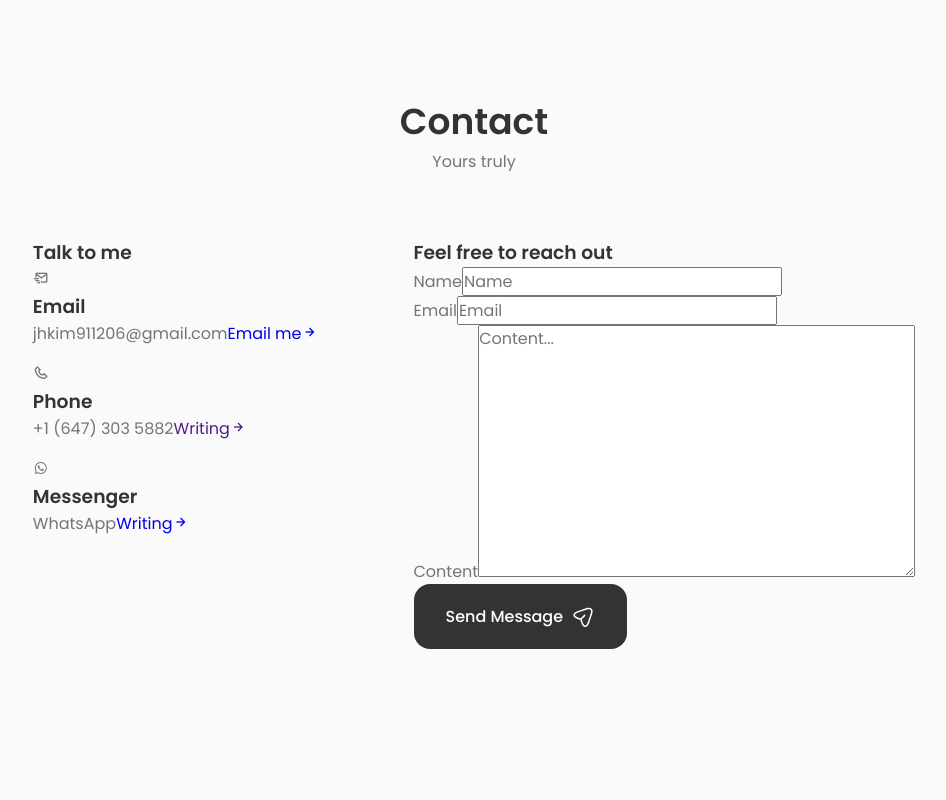
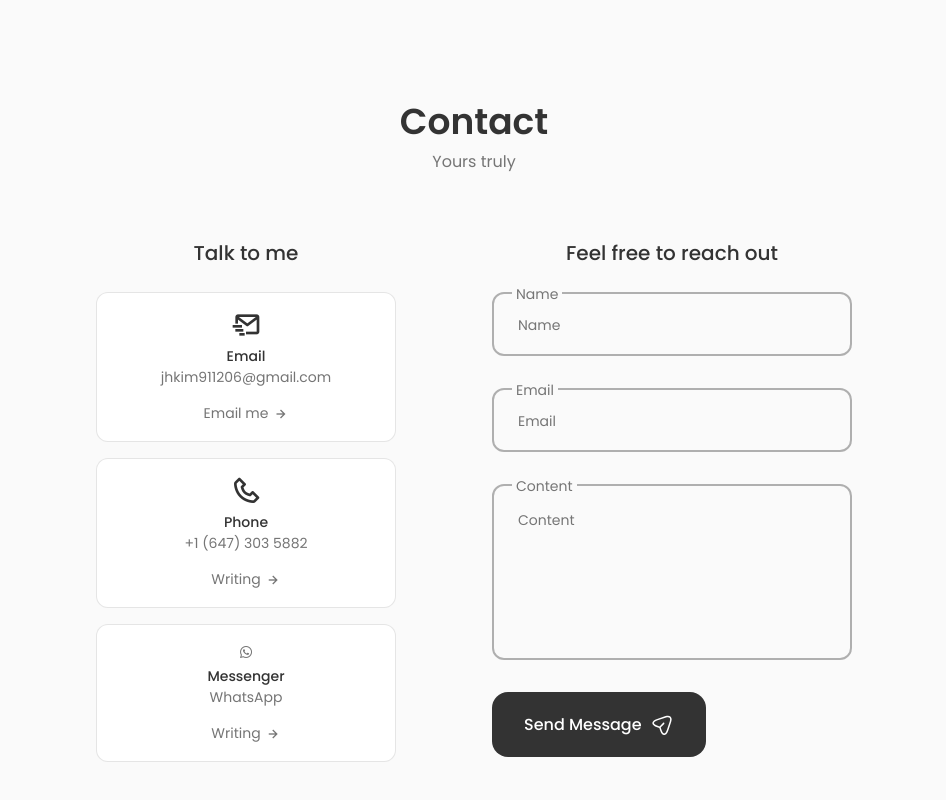
Before and after one commit to junghyun-josh-kim/portfolio-junghyun, a React (Create React App) app: page / in a window 1280 px wide. Shown: the part 3856-4656 px from the top of the page, without its empty margins (166-1112 px from the left). Before the commit the page ends 4585 px from the top, so only its background shows below. Built offline with nearby package versions, Linux system fonts and the light colour scheme.

Commit message:
Contact: CSS responsive

```diff
--- a/src/components/contact/Contact.jsx
+++ b/src/components/contact/Contact.jsx
@@ -78,14 +78,14 @@
               />
             </div>
 
-            <div className='contact__form-div'>
+            <div className='contact__form-div contact__form-area'>
               <label className='contact__form-tag'>Content</label>
               <textarea
                 name='content'
                 cols='30'
                 rows='10'
                 className='contact__form-input'
-                placeholder='Content...'
+                placeholder='Content'
               ></textarea>
             </div>
             <button className='button button--flex'>
--- a/src/components/contact/contact.css
+++ b/src/components/contact/contact.css
@@ -5,7 +5,148 @@
   padding-bottom: 3rem;
 }
 
+.contact__title {
+  text-align: center;
+  font-size: var(--h3-font-size);
+  font-weight: var(--font-medium);
+  margin-bottom: var(--mb-1-5);
+}
+
 .contact__info {
   display: grid;
   row-gap: 1rem;
+  grid-template-columns: 300px;
 }
+
+.contact__card {
+  background-color: var(--container-color);
+  border: 1px solid rgba(0, 0, 0, 0.1);
+  padding: 1rem;
+  border-radius: 0.75rem;
+  text-align: center;
+}
+
+.contact__card-icon {
+  font-size: 2rem;
+  color: var(--title-color);
+  margin-bottom: var(--mb-0-25);
+}
+
+.contact__card-title,
+.contact__card-data {
+  font-size: var(--small-font-size);
+}
+
+.contact__card-title {
+  font-weight: var(--font-medium);
+}
+
+.contact__card-data {
+  display: block;
+  margin-bottom: var(--mb-0-75);
+}
+
+.contact__button {
+  color: var(--text-color);
+  font-size: var(--small-font-size);
+  display: inline-flex;
+  align-items: center;
+  justify-content: center;
+  column-gap: 0.25rem;
+}
+
+.contact__button-icon {
+  font-size: 1rem;
+  transition: 300ms;
+}
+
+.contact__button:hover .contact__button-icon {
+  transform: translate(0.25rem);
+}
+
+.contact__form {
+  width: 360px;
+}
+
+.contact__form-div {
+  position: relative;
+  margin-bottom: var(--mb-2);
+  height: 4rem;
+}
+
+.contact__form-input {
+  position: absolute;
+  top: 0;
+  left: 0;
+  width: 100%;
+  height: 100%;
+  border: 2px solid rgba(0, 0, 0, 0.3);
+  background: none;
+  color: var(--text-color);
+  outline: none;
+  border-radius: 0.75rem;
+  padding: 1.5rem;
+  z-index: 1;
+}
+
+.contact__form-input::placeholder {
+  font-size: var(--small-font-size);
+  color: var(--text-color);
+}
+
+.contact__form-tag {
+  position: absolute;
+  top: -0.75rem;
+  left: 1.25rem;
+  font-size: var(--small-font-size);
+  padding: 0.25rem;
+  background-color: var(--body-color);
+  z-index: 2;
+}
+
+.contact__form-area {
+  height: 11rem;
+}
+
+.contact__form-area textarea {
+  resize: none;
+}
+
+/* BREAKPOINTS */
+
+/* Large Devices */
+@media screen and (max-width: 992px) {
+  .contact__container {
+    column-gap: 3rem;
+  }
+}
+
+/* Medium Devices */
+@media screen and (max-width: 768px) {
+  .contact__container {
+    grid-template-columns: 1fr;
+    row-gap: 3rem;
+  }
+
+  .contact__info {
+    justify-content: center;
+  }
+
+  .contact__form {
+    margin: 0 auto;
+  }
+}
+
+@media screen and (max-width: 576px) {
+  .contact__info {
+    grid-template-columns: 1fr;
+  }
+
+  .contact__form {
+    width: 100%;
+  }
+}
+
+/* Small Devices */
+@media screen and (max-width: 350px) {
+}
```
